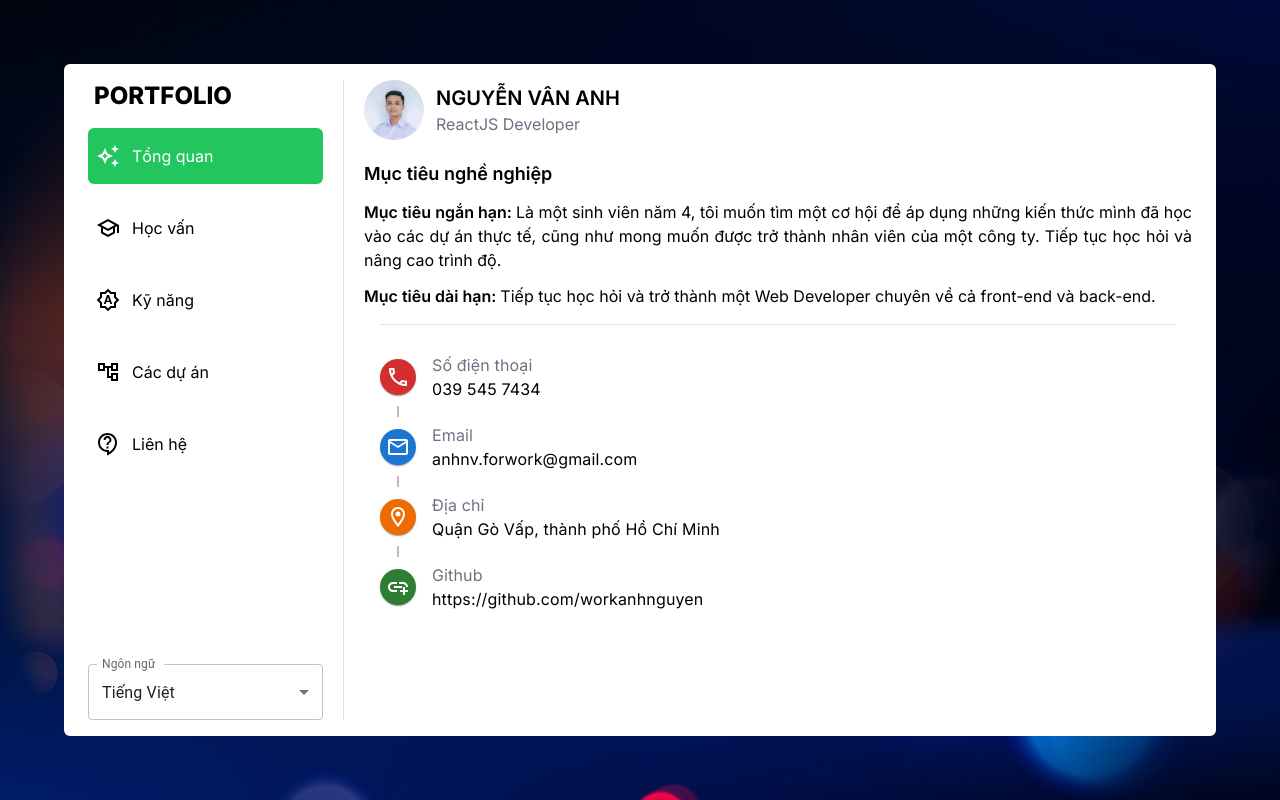
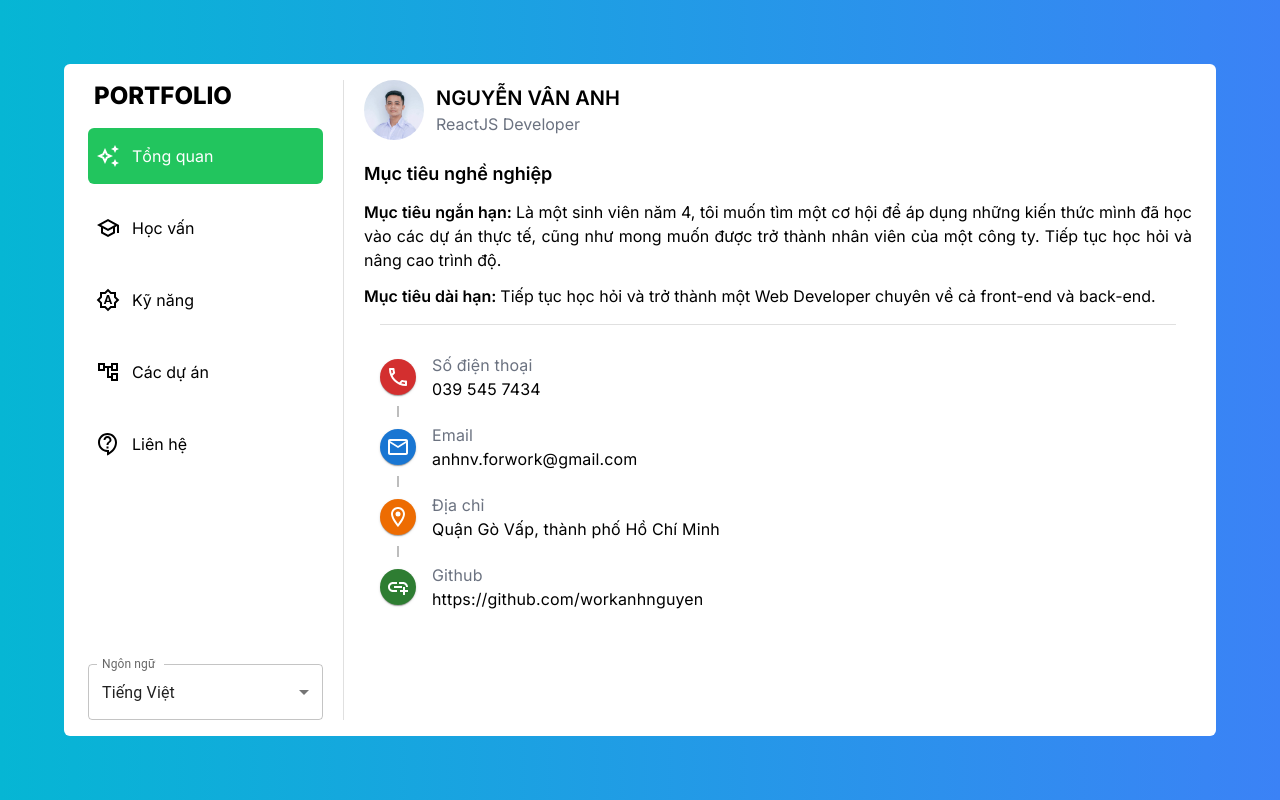
Before and after one commit to workanhnguyen/portfolio, a React (Vite) app in the folder frontend/: page / in a window 1280 px wide. Built offline with nearby package versions, Linux system fonts and the light colour scheme.

Commit message:
update ui

```diff
--- a/frontend/src/App.jsx
+++ b/frontend/src/App.jsx
@@ -19,8 +19,7 @@ const App = () => {
 
   return (
     <div
-      className="w-full h-screen flex justify-center items-center fixed bg-no-repeat bg-cover bg-center"
-      style={{ backgroundImage: "url(/src/assets/bg.jpg)" }}
+      className="w-full h-screen flex justify-center items-center fixed bg-gradient-to-r from-cyan-500 to-blue-500"
     >
       <Container maxWidth="lg">
         <div className="sm:px-6 sm:py-4 bg-white rounded-md overflow-hidden">
--- a/frontend/src/components/Overview.jsx
+++ b/frontend/src/components/Overview.jsx
@@ -30,7 +30,7 @@ const Overview = () => {
 
   return (
     <>
-      <div className="w-full flex flex-col gap-y-3">
+      <div className="w-full flex flex-col gap-y-3 max-sm:mt-5">
         <p className="text-lg font-semibold">{titleInfo.careerGoal}</p>
         <p className="text-justify">
           <span className="font-semibold">
--- a/frontend/tailwind.config.js
+++ b/frontend/tailwind.config.js
@@ -11,7 +11,7 @@ export default {
         '150': '37.5rem',
         '160': '40rem',
         '200': '50rem'
-      }
+      },
     },
   },
   plugins: [],
```
